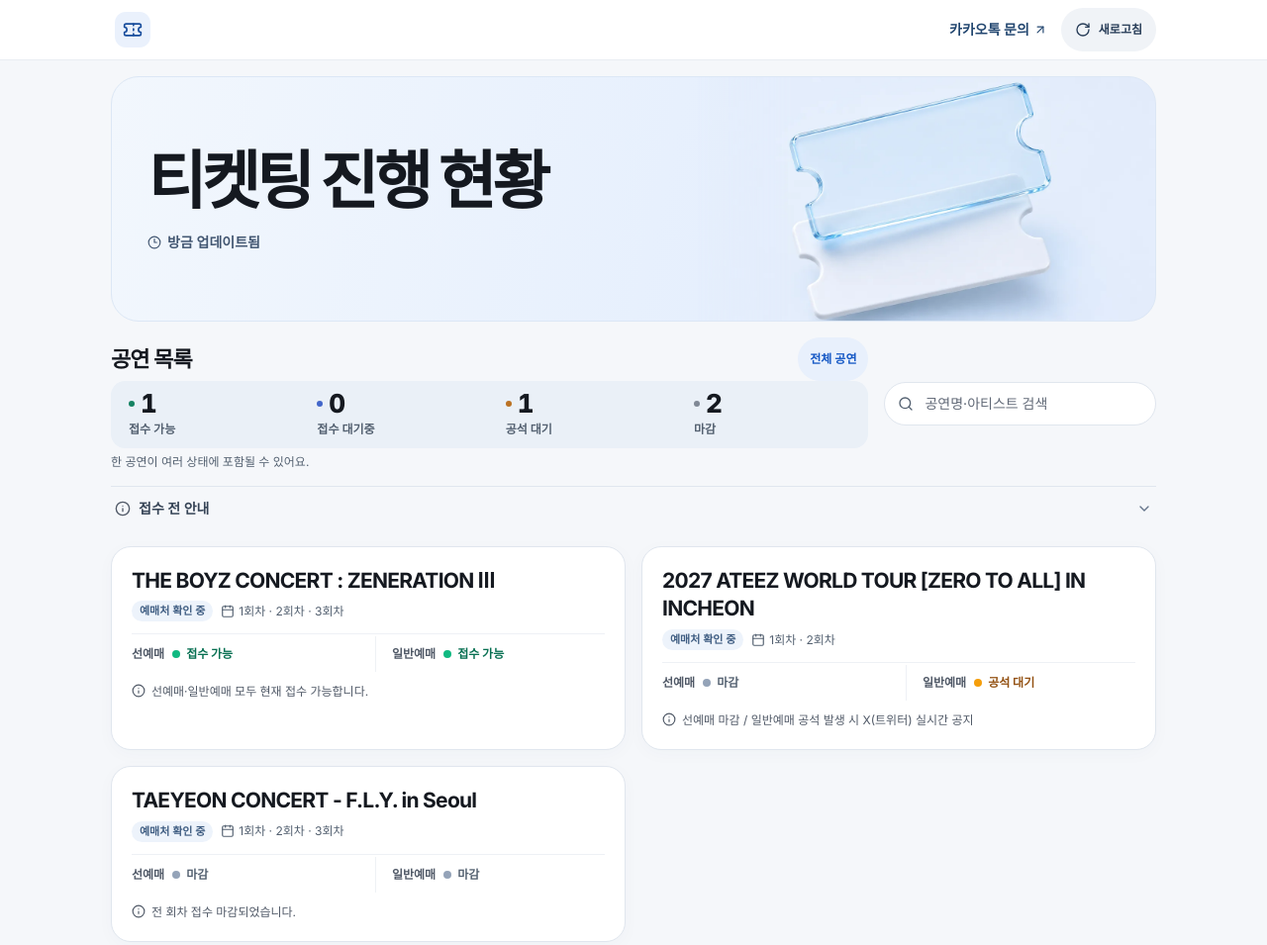
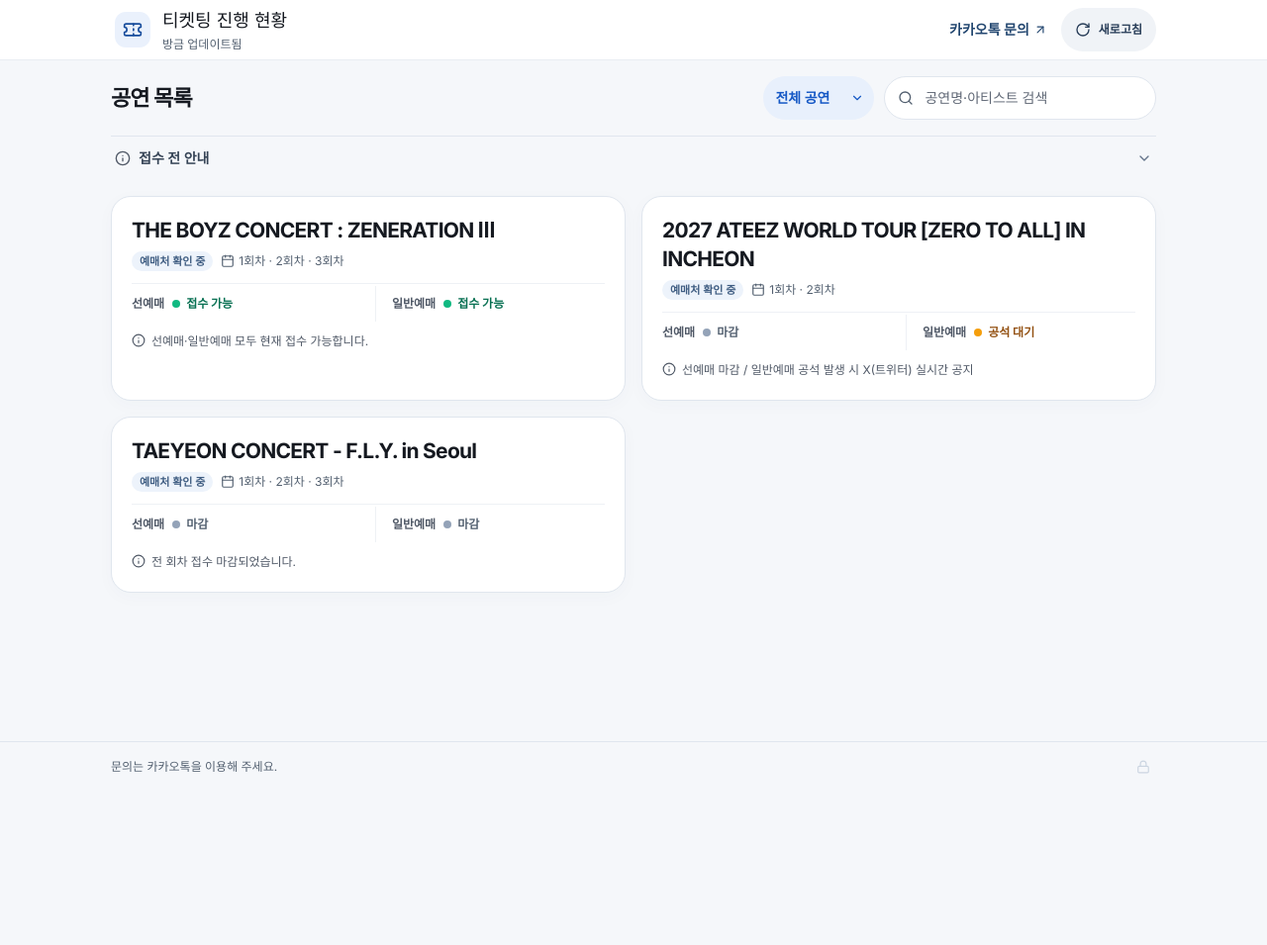
Before and after one commit to dot-space-app/ticket-status, a plain HTML site: page index.html in a window 1280 px wide. Shown: the top 955 px of the page at 99% size. After the commit the page ends 800 px from the top, so only its background shows below. Drawn offline with nearby package versions, Linux system fonts and the light colour scheme.

Commit message:
Compact the ticket dashboard header and filters

```diff
--- a/index.html
+++ b/index.html
@@ -32,87 +32,21 @@
     .refresh-control:hover, .contact-control:hover { background: #e7eef8; }
     .contact-control { color: #234770; }
     #formLinkBtn[hidden] { display: none; }
-    .ticket-hero {
-      position: relative;
-      isolation: isolate;
-      overflow: hidden;
-      display: flex;
+    .shows-toolbar {
+      display: grid;
+      grid-template-columns: minmax(0, 1fr) auto;
       align-items: center;
-      min-height: 9.25rem;
-      border: 1px solid #dce7f5;
-      border-radius: 1.375rem;
-      background: linear-gradient(102deg, #f2f7fd, #e4eefd 67%, #dfeafb);
+      gap: .625rem;
     }
-    .ticket-hero-art {
-      position: absolute;
-      z-index: -1;
-      inset: 0 0 0 auto;
-      width: 65%;
-      height: 100%;
-      object-fit: cover;
-      object-position: center;
-      -webkit-mask-image: linear-gradient(90deg, transparent, #000 21%);
-      mask-image: linear-gradient(90deg, transparent, #000 21%);
-    }
-    .ticket-hero-copy { min-width: 0; width: 54%; padding: 1.05rem 0 1.05rem 1rem; }
-    .ticket-hero-title {
-      font-size: clamp(1.65rem, 7.25vw, 2.2rem);
-      font-weight: 800;
-      line-height: 1.12;
-      letter-spacing: -.065em;
-      max-width: 4.7em;
-      text-wrap: balance;
-      word-break: keep-all;
-      overflow-wrap: anywhere;
-    }
-    .ticket-updated { color: #425671; }
-    .shows-toolbar { display: grid; gap: .625rem; }
-    .status-grid {
-      display: grid;
-      grid-template-columns: repeat(4, minmax(0, 1fr));
-      gap: .125rem;
-      padding: .1875rem;
-      border-radius: .9rem;
-      background: #eaf0f7;
-    }
-    .status-filter {
-      min-width: 0;
-      min-height: 3.375rem;
-      display: flex;
-      flex-direction: column;
-      align-items: flex-start;
-      justify-content: center;
-      gap: .3rem;
-      padding: .4rem .4rem;
-      border: 1px solid transparent;
-      border-radius: .75rem;
-      color: var(--ink);
-      transition: background-color .15s;
-    }
-    .status-filter:hover { background: #f3f7fc; }
-    .status-filter[aria-pressed="true"] { background: var(--paper); border-color: #dbe5f1; box-shadow: 0 1px 4px #243b5511; }
-    .status-filter[aria-pressed="true"] .status-label { color: var(--accent); }
-    .home-link:focus-visible, .hero-home-link:focus-visible, .refresh-control:focus-visible, .contact-control:focus-visible,
-    .status-filter:focus-visible, .all-filter:focus-visible, .registration-link:focus-visible, .notice-toggle:focus-visible {
+    .concert-search { grid-column: 1 / -1; }
+    .home-link:focus-visible, .refresh-control:focus-visible, .contact-control:focus-visible,
+    .status-select:focus-visible, .registration-link:focus-visible, .notice-toggle:focus-visible {
       position: relative;
       z-index: 1;
       outline: 2px solid var(--accent);
       outline-offset: 2px;
     }
-    .status-label { color: var(--muted); }
-    .status-dot {
-      display: inline-block;
-      width: .375rem;
-      height: .375rem;
-      border-radius: 50%;
-      background: var(--status-dot);
-    }
-    .status-filter[data-filter="open"] { --status-dot: #158262; }
-    .status-filter[data-filter="pending"] { --status-dot: #4266ca; }
-    .status-filter[data-filter="wait"] { --status-dot: #bb7224; }
-    .status-filter[data-filter="closed"] { --status-dot: #808895; }
-    .all-filter { color: var(--muted); }
-    .all-filter[aria-pressed="true"] { color: var(--accent); background: #e8f0fc; }
+    .status-select { color: var(--accent); background: #e8f0fc; }
     .search-field { background: var(--paper); border: 1px solid var(--line); color: var(--ink); }
     .search-field:focus { border-color: var(--accent); outline: 2px solid #1558c52b; }
     .notice-card { border-top: 1px solid var(--line); color: #364456; }
@@ -130,8 +64,6 @@
     .notice-toggle:hover { color: var(--accent); }
     #noticeCard[open] .notice-chevron { transform: rotate(180deg); }
     @media (max-width: 359px) {
-      .status-filter { padding-inline: .25rem; }
-      .status-label { font-size: .625rem; }
       .booking-status-row { flex-direction: column; align-items: flex-start; }
     }
     @media (max-width: 639px) {
@@ -143,21 +75,16 @@
     }
     @media (min-width: 640px) {
       .site-shell { padding-inline: 2rem; }
-      .ticket-hero { min-height: 15.5rem; border-radius: 1.75rem; }
-      .ticket-hero-art { width: min(55%, 29rem); }
-      .ticket-hero-copy { width: 57%; padding: 1.5rem 0 1.5rem 2.25rem; }
-      .ticket-hero-title { font-size: clamp(2.55rem, 5vw, 4rem); max-width: none; }
-      .status-filter { min-height: 3.85rem; padding-inline: .875rem; }
     }
     @media (min-width: 768px) {
-      .shows-toolbar { grid-template-columns: minmax(0, 1fr) minmax(14rem, 26%); align-items: center; column-gap: 1rem; }
+      .shows-toolbar { grid-template-columns: minmax(0, 1fr) auto minmax(14rem, 26%); }
+      .concert-search { grid-column: auto; }
     }
     .status-dot-pulse {
       animation: pulse-ring 1.8s cubic-bezier(0.215, 0.61, 0.355, 1) infinite;
     }
     @media (prefers-reduced-motion: reduce) {
       .status-dot-pulse { animation: none; }
-      .status-filter { transition: none; }
     }
     @keyframes pulse-ring {
       0% { transform: scale(0.85); opacity: 0.9; }
@@ -175,15 +102,23 @@
 </head>
 <body class="min-h-screen flex flex-col">
   <header class="masthead">
-    <div class="site-shell flex min-h-[52px] sm:min-h-[60px] items-center justify-between gap-2 py-1">
-      <a id="homeLink" data-home-link href="./" class="home-link grid h-11 w-11 shrink-0 place-items-center rounded-xl" aria-label="현황판 첫 화면으로 돌아가기" title="현황판 첫 화면으로 돌아가기">
-        <span class="brand-mark grid h-9 w-9 place-items-center rounded-[.7rem]" aria-hidden="true">
-          <i data-lucide="ticket" class="w-5 h-5"></i>
-        </span>
-      </a>
-      <nav aria-label="접수 및 문의" class="flex flex-wrap items-center justify-end gap-x-1.5 gap-y-0.5">
-        <button id="kakaoLinkBtn" type="button" class="contact-control inline-flex min-h-11 items-center justify-center gap-1 px-2 rounded-full text-xs sm:text-sm font-semibold transition-colors">
-          카카오톡 문의 <i data-lucide="arrow-up-right" class="w-3.5 h-3.5"></i>
+    <div class="site-shell flex min-h-[52px] sm:min-h-[60px] items-center justify-between gap-1 sm:gap-2 py-1">
+      <div class="flex min-w-0 items-center gap-1.5 sm:gap-2">
+        <a id="homeLink" data-home-link href="./" class="home-link grid h-11 w-9 sm:w-11 shrink-0 place-items-center rounded-xl" aria-label="현황판 첫 화면으로 돌아가기" title="현황판 첫 화면으로 돌아가기">
+          <span class="brand-mark grid h-8 w-8 sm:h-9 sm:w-9 place-items-center rounded-[.7rem]" aria-hidden="true">
+            <i data-lucide="ticket" class="w-5 h-5"></i>
+          </span>
+        </a>
+        <div class="min-w-0">
+          <h1 class="text-sm min-[360px]:text-base sm:text-lg font-normal leading-tight break-keep [overflow-wrap:anywhere]">
+            <a id="headerTitle" data-home-link href="./" class="home-link rounded-md">티켓팅 진행 현황</a>
+          </h1>
+          <p id="lastUpdatedText" class="mt-0.5 text-[10px] sm:text-xs text-[#536070] tabular-nums">실시간 현황 확인</p>
+        </div>
+      </div>
+      <nav aria-label="접수 및 문의" class="flex max-w-[52%] sm:max-w-none shrink-0 flex-wrap items-center justify-end gap-x-1 gap-y-0.5 sm:gap-x-1.5">
+        <button id="kakaoLinkBtn" type="button" class="contact-control inline-flex min-h-11 items-center justify-center gap-1 px-1.5 sm:px-2 rounded-full text-xs sm:text-sm font-semibold transition-colors">
+          카카오톡 문의 <i data-lucide="arrow-up-right" class="hidden min-[360px]:block w-3.5 h-3.5"></i>
         </button>
         <button id="formLinkBtn" type="button" hidden class="contact-control inline-flex min-h-11 items-center justify-center gap-1 px-2 rounded-full text-xs sm:text-sm font-semibold transition-colors">
           <i data-lucide="clipboard-list" class="w-4 h-4"></i>
@@ -203,16 +138,6 @@
 
   <!-- Main Content -->
   <main class="site-shell flex flex-1 flex-col gap-2.5 sm:gap-4 pt-2.5 sm:pt-4 pb-5 sm:pb-8">
-    <section class="ticket-hero" aria-labelledby="headerTitle">
-      <img class="ticket-hero-art" src="./assets/ticket-hero.webp" width="1200" height="800" alt="" fetchpriority="high" />
-      <div class="ticket-hero-copy">
-        <h1 class="ticket-hero-title"><a data-home-link href="./" class="hero-home-link rounded-md" id="headerTitle">티켓팅 진행 현황</a></h1>
-        <p class="ticket-updated mt-2.5 sm:mt-4 flex items-center gap-1.5 text-[11px] sm:text-sm font-semibold tabular-nums">
-          <i data-lucide="clock-3" class="w-3.5 h-3.5 shrink-0" aria-hidden="true"></i>
-          <span id="lastUpdatedText">실시간 현황 확인</span>
-        </p>
-      </div>
-    </section>
     <!-- Admin Mode Banner & Controls (Hidden from regular customers) -->
     <section id="adminToolbar" class="hidden rounded-2xl bg-slate-900 text-white p-4 sm:p-5 shadow-lg space-y-4">
       <div class="flex flex-wrap items-center justify-between gap-3">
@@ -262,32 +187,18 @@
 
     <!-- Summary & Filter Bar -->
     <section aria-labelledby="concertListTitle" class="shows-toolbar">
-      <div id="filterTabs" role="group" aria-label="공연 상태 필터">
-        <div class="flex items-center justify-between gap-2">
-          <h2 id="concertListTitle" class="text-[17px] sm:text-[22px] font-bold tracking-[-.04em]">공연 목록</h2>
-          <button type="button" data-filter="all" aria-pressed="true" class="all-filter min-h-11 px-2 rounded-full text-xs font-semibold transition-colors"><span class="px-1">전체 공연</span></button>
-        </div>
-        <div class="status-grid">
-          <button type="button" data-filter="open" aria-pressed="false" class="status-filter">
-            <span class="flex items-center gap-1.5"><span class="status-dot" aria-hidden="true"></span><span id="countOpen" class="text-xl sm:text-[26px] font-extrabold leading-none tabular-nums">0</span></span>
-            <span class="status-label text-[11px] sm:text-xs font-semibold whitespace-nowrap">접수 가능</span>
-          </button>
-          <button type="button" data-filter="pending" aria-pressed="false" class="status-filter">
-            <span class="flex items-center gap-1.5"><span class="status-dot" aria-hidden="true"></span><span id="countPending" class="text-xl sm:text-[26px] font-extrabold leading-none tabular-nums">0</span></span>
-            <span class="status-label text-[11px] sm:text-xs font-semibold whitespace-nowrap">접수 대기중</span>
-          </button>
-          <button type="button" data-filter="wait" aria-pressed="false" class="status-filter">
-            <span class="flex items-center gap-1.5"><span class="status-dot" aria-hidden="true"></span><span id="countWait" class="text-xl sm:text-[26px] font-extrabold leading-none tabular-nums">0</span></span>
-            <span class="status-label text-[11px] sm:text-xs font-semibold whitespace-nowrap">공석 대기</span>
-          </button>
-          <button type="button" data-filter="closed" aria-pressed="false" class="status-filter">
-            <span class="flex items-center gap-1.5"><span class="status-dot" aria-hidden="true"></span><span id="countClosed" class="text-xl sm:text-[26px] font-extrabold leading-none tabular-nums">0</span></span>
-            <span class="status-label text-[11px] sm:text-xs font-semibold whitespace-nowrap">마감</span>
-          </button>
-        </div>
-        <p class="mt-1.5 text-[11px] sm:text-xs text-[#536070]">한 공연이 여러 상태에 포함될 수 있어요.</p>
+      <h2 id="concertListTitle" class="text-[17px] sm:text-[22px] font-bold tracking-[-.04em]">공연 목록</h2>
+      <div class="relative">
+        <select id="statusFilter" autocomplete="off" aria-label="공연 상태 필터" class="status-select min-h-11 appearance-none cursor-pointer rounded-full pl-3 pr-8 py-2 text-xs sm:text-sm font-semibold">
+          <option value="all">전체 공연</option>
+          <option value="open">접수 가능</option>
+          <option value="pending">접수 대기중</option>
+          <option value="wait">공석 대기</option>
+          <option value="closed">마감</option>
+        </select>
+        <i data-lucide="chevron-down" class="pointer-events-none absolute right-2.5 top-1/2 h-3.5 w-3.5 -translate-y-1/2 text-[#1558c5]" aria-hidden="true"></i>
       </div>
-      <div class="relative w-full">
+      <div class="concert-search relative w-full">
         <i data-lucide="search" class="w-4 h-4 text-[#536070] absolute left-3.5 top-1/2 -translate-y-1/2 pointer-events-none"></i>
         <input id="searchInput" type="text" autocomplete="off" aria-label="아티스트, 공연명, 예매처 검색" placeholder="공연명·아티스트 검색" class="search-field w-full min-h-11 pl-10 pr-12 py-2 rounded-full text-base sm:text-sm placeholder:text-[#606876] transition" />
         <button id="clearSearchBtn" type="button" aria-label="검색어 지우기" class="hidden absolute right-0 top-0 h-full w-11 place-items-center text-slate-500 hover:text-slate-800">
@@ -614,7 +525,6 @@
     let ghAuth = loadGhAuth();
     let isAdmin = false;
     let hasUnsavedChanges = false;
-    let activeFilter = "all";
     let searchQuery = "";
     let pendingDeleteId = null;
     let toastTimer = null;
@@ -980,13 +890,8 @@
       document.getElementById("kakaoLinkBtn").title = kakaoUrl || "카카오톡 문의 링크";
       formLinkBtn.title = formUrl || "접수 양식 링크";
 
-      // Counts
-      const counts = { open: "countOpen", pending: "countPending", wait: "countWait", closed: "countClosed" };
-      for (const [status, countId] of Object.entries(counts)) {
-        document.getElementById(countId).textContent = state.concerts.filter((c) => concertHasStatus(c, status)).length;
-      }
-
       // Filter & Search
+      const activeFilter = statusFilter.value;
       const q = normalizeSearchText(searchQuery);
       const filtered = state.concerts.filter((c) => {
         const matchesFilter = activeFilter === "all" || concertHasStatus(c, activeFilter);
@@ -1076,9 +981,7 @@
 
     // Export Deployable HTML
     function exportDeployableHtml() {
-      const exportDocument = document.documentElement.cloneNode(true);
-      exportDocument.querySelector(".ticket-hero-art").src = document.querySelector(".ticket-hero-art").src;
-      const currentHtml = "<!DOCTYPE html>\n" + exportDocument.outerHTML;
+      const currentHtml = "<!DOCTYPE html>\n" + document.documentElement.outerHTML;
       const serialized = JSON.stringify(state, null, 2);
       const updatedHtml = currentHtml.replace(
         /\/\*__INITIAL_STATE_START__\*\/[\s\S]*?\/\*__INITIAL_STATE_END__\*\//,
@@ -1228,16 +1131,8 @@
     document.getElementById("kakaoLinkBtn").addEventListener("click", () => handleChannelClick(state.kakaoUrl, "카카오톡"));
     document.getElementById("formLinkBtn").addEventListener("click", () => handleChannelClick(state.formUrl, "접수 양식"));
 
-    // Filter tabs
-    document.getElementById("filterTabs").addEventListener("click", (e) => {
-      const btn = e.target.closest("button[data-filter]");
-      if (!btn) return;
-      activeFilter = btn.dataset.filter;
-      document.querySelectorAll("#filterTabs button[data-filter]").forEach((el) => {
-        el.setAttribute("aria-pressed", String(el === btn));
-      });
-      render();
-    });
+    const statusFilter = document.getElementById("statusFilter");
+    statusFilter.addEventListener("change", render);
 
     // Search
     const searchInput = document.getElementById("searchInput");
```
